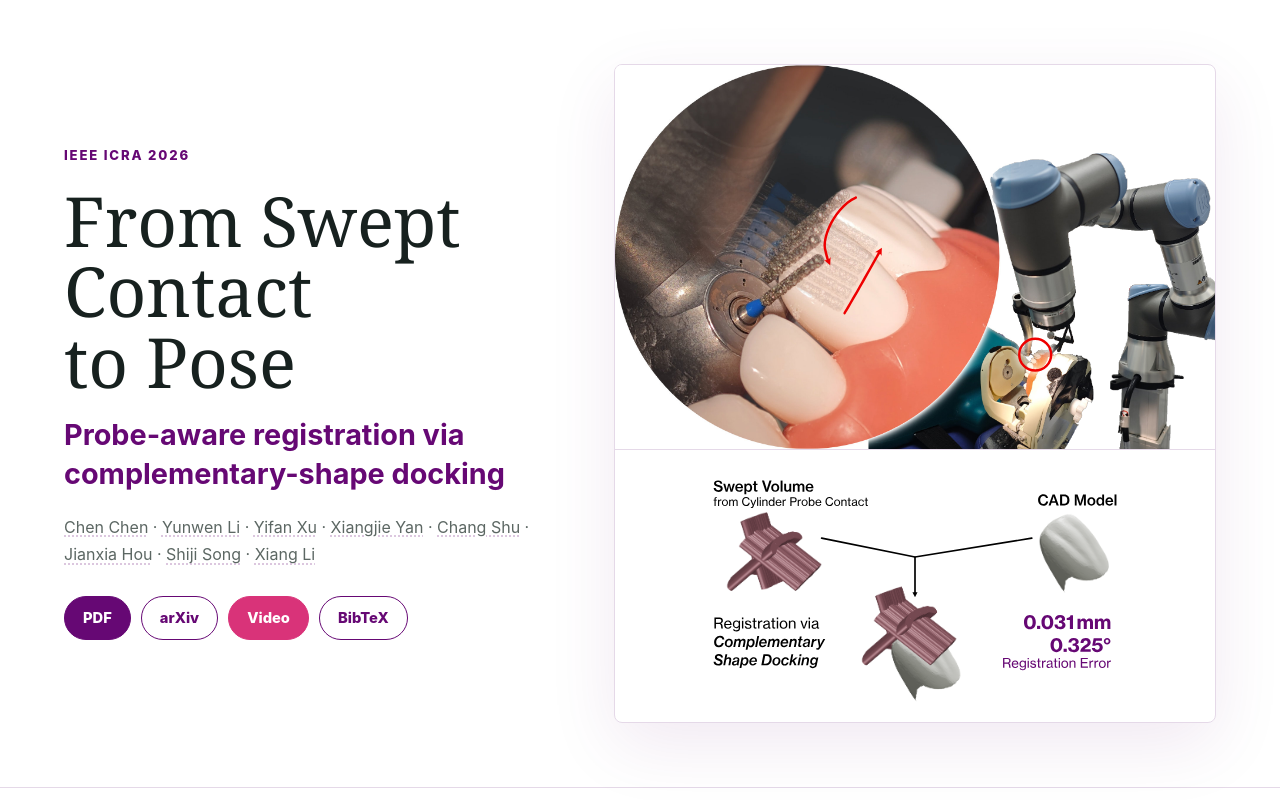
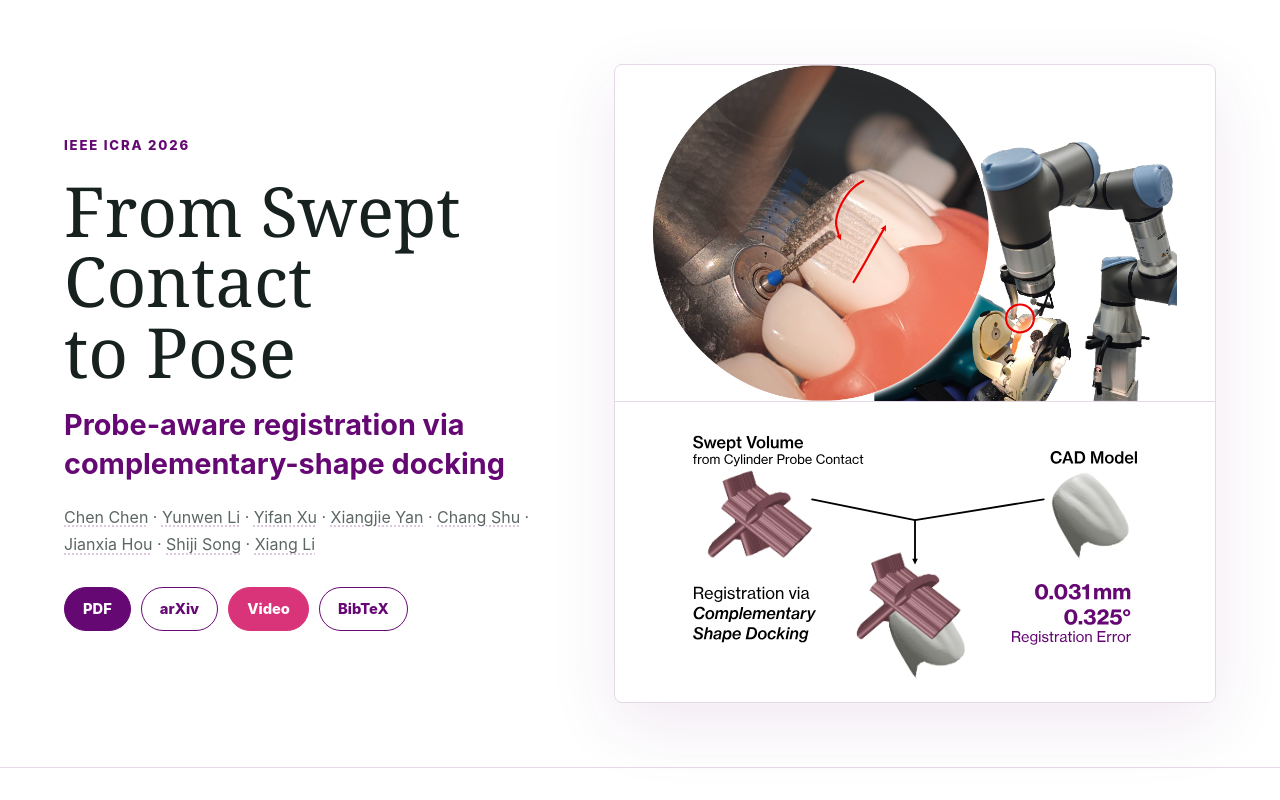
Before and after one commit to CalaW/icra26-conreg, a Next.js app: page / in a window 1280 px wide. Shown: the top 800 px of the page. Built offline with nearby package versions, Linux system fonts and the light colour scheme.

Commit message:
fix teaser, affiliation tooltip, error width

```diff
--- a/app/globals.css
+++ b/app/globals.css
@@ -97,15 +97,49 @@ h1 {
 }
 
 .authorName {
+  position: relative;
+  display: inline-block;
   cursor: help;
   text-decoration: underline;
   text-decoration-color: rgba(102, 8, 116, 0.28);
   text-decoration-style: dotted;
   text-underline-offset: 0.18em;
+  white-space: nowrap;
 }
 
 .authorName:hover {
   color: var(--purple);
+}
+
+.authorName::after {
+  position: absolute;
+  left: 0;
+  bottom: calc(100% + 8px);
+  z-index: 2;
+  width: max-content;
+  max-width: min(420px, calc(100vw - 32px));
+  padding: 7px 9px;
+  border-radius: 6px;
+  background: var(--purple-ink);
+  color: var(--white);
+  content: attr(data-affiliation);
+  font-size: 0.78rem;
+  font-weight: 600;
+  line-height: 1.35;
+  opacity: 0;
+  pointer-events: none;
+  transform: translateY(4px);
+  transition:
+    opacity 120ms ease,
+    transform 120ms ease;
+  overflow-wrap: break-word;
+  white-space: pre-line;
+}
+
+.authorName:hover::after,
+.authorName:focus-visible::after {
+  opacity: 1;
+  transform: translateY(0);
 }
 
 a.authorName {
@@ -166,13 +200,15 @@ a.authorName {
 }
 
 .heroFigure {
+  aspect-ratio: 16 / 9;
   border-bottom: 1px solid var(--line);
+  object-fit: contain;
 }
 
 .heroAbstract {
-  max-height: 34vh;
+  aspect-ratio: 16 / 8;
   object-fit: contain;
-  padding: clamp(8px, 1.4vw, 16px);
+  padding: clamp(10px, 1.6vw, 18px);
 }
 
 .section {
@@ -183,7 +219,7 @@ a.authorName {
 
 .twoCol {
   display: grid;
-  grid-template-columns: minmax(0, 1.1fr) minmax(280px, 0.9fr);
+  grid-template-columns: minmax(0, 1fr) minmax(340px, 0.95fr);
   gap: clamp(28px, 6vw, 78px);
   align-items: start;
 }
--- a/app/page.tsx
+++ b/app/page.tsx
@@ -15,7 +15,7 @@ const authors = [
   },
   {
     name: "Yunwen Li",
-    affiliation: "Tsingscribe Medical Ltd.; D-MAVT, ETH Zurich",
+    affiliation: "Tsingscribe Medical Ltd.\nD-MAVT, ETH Zurich",
     href: "https://li-yunwen.github.io"
   },
   {
@@ -141,12 +141,15 @@ export default function Home() {
                   <a
                     className="authorName"
                     href={author.href}
-                    title={author.affiliation}
+                    data-affiliation={author.affiliation}
                   >
                     {author.name}
                   </a>
                 ) : (
-                  <span className="authorName" title={author.affiliation}>
+                  <span
+                    className="authorName"
+                    data-affiliation={author.affiliation}
+                  >
                     {author.name}
                   </span>
                 )}
```
